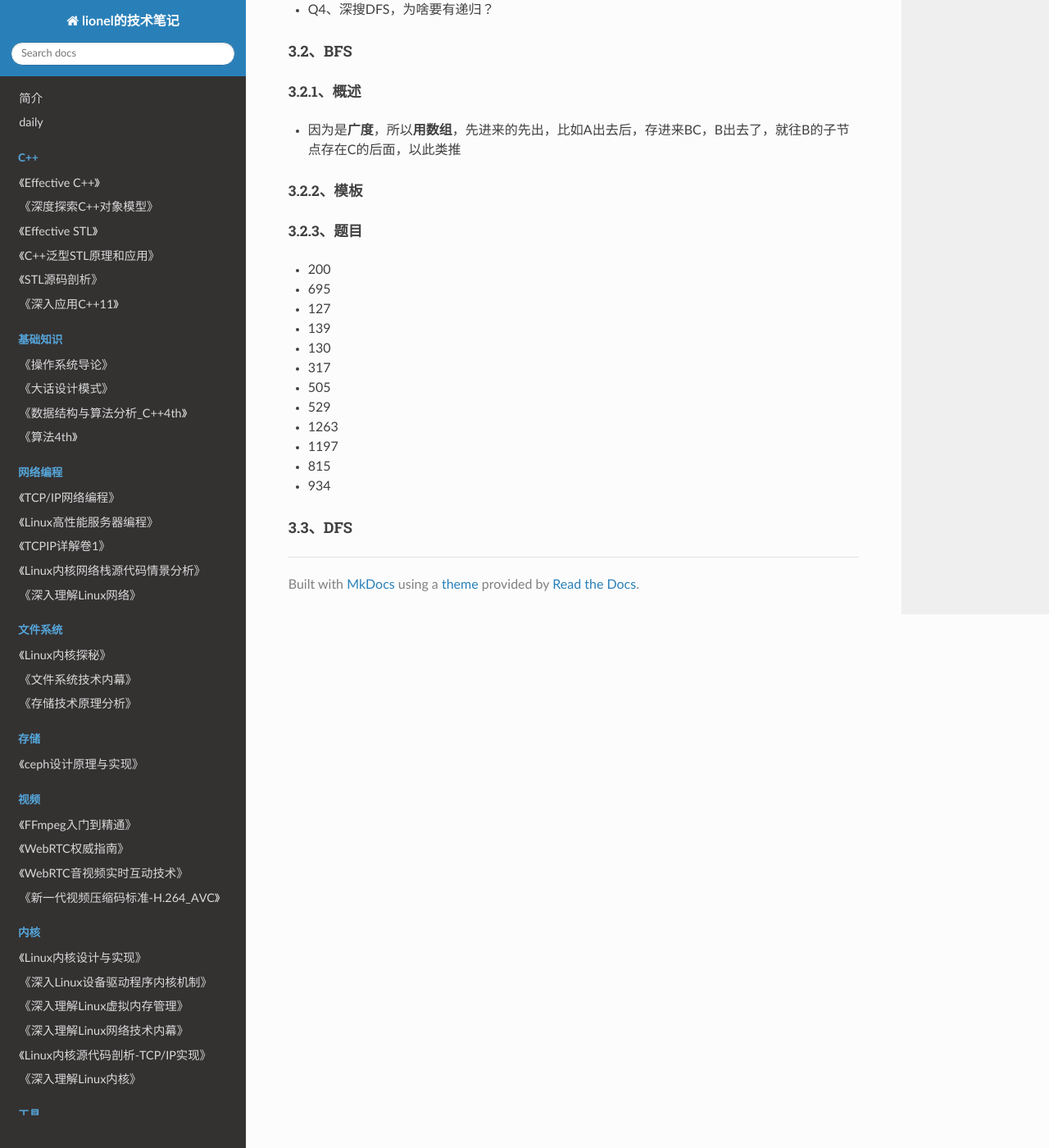
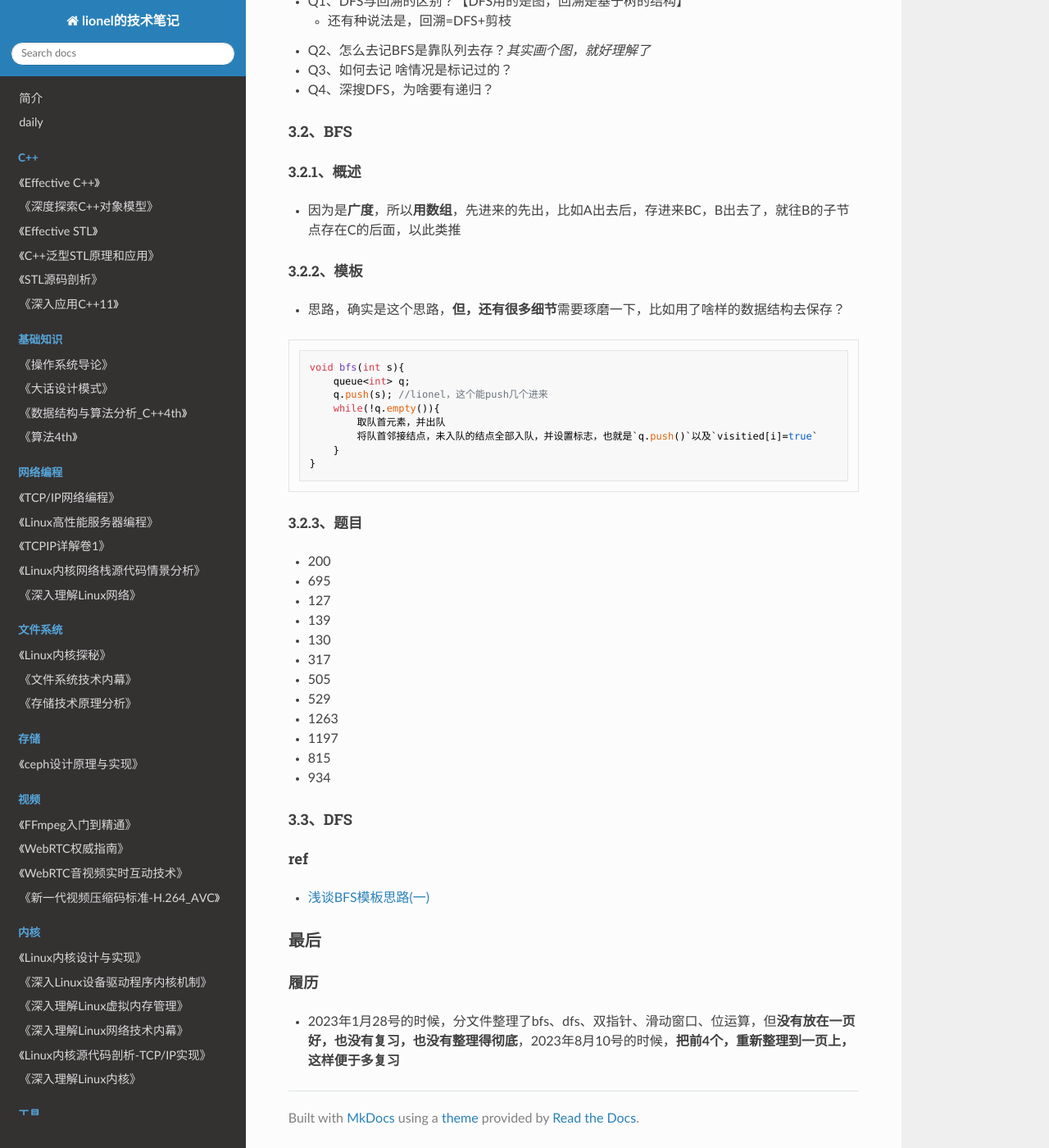
Before and after one commit to wolflion/booknotes, an MkDocs documentation site: the page built from docs/408/天行-算法设计与实现.md, in a window 1280 px wide and 1400 px high, scrolled down 4008 px. Shown: the whole window at 82% size. Built offline with MkDocs 1.6.1, drawn with Linux system fonts in a browser that asks for light colours; nearby versions of some CDN libraries; some of the changed text lies outside the part shown.

Commit message:
Update 天行-算法设计与实现.md

````diff
--- a/docs/408/天行-算法设计与实现.md
+++ b/docs/408/天行-算法设计与实现.md
@@ -86,8 +86,12 @@
 ##### 1.4.2、题目
 
 + 归并，88、合并两个
++ 349、两个数组交集
 
-+ 349、两个数组交集
+#### 自己其它的笔记
+
++ 125、384、167、345（当时写了这个题号）
++ github.com/yzhu798 有个面视宝典，做成pdf了
 
 #### ref
 
@@ -162,6 +166,21 @@
 
 ##### 3.2.2、模板
 
++ 思路，确实是这个思路，**但，还有很多细节**需要琢磨一下，比如用了啥样的数据结构去保存？
+
+```cpp
+void bfs(int s){
+    queue<int> q;
+    q.push(s); //lionel，这个能push几个进来
+    while(!q.empty()){
+        取队首元素，并出队
+        将队首邻接结点，未入队的结点全部入队，并设置标志，也就是`q.push()`以及`visitied[i]=true`
+    }
+}
+```
+
+
+
 ##### 3.2.3、题目
 
 + 200
@@ -178,3 +197,13 @@
 + 934
 
 #### 3.3、DFS
+
+#### ref
+
++ [浅谈BFS模板思路(一)](https://blog.csdn.net/weixin_44572229/article/details/121304289)
+
+### 最后
+
+#### 履历
+
++ 2023年1月28号的时候，分文件整理了bfs、dfs、双指针、滑动窗口、位运算，但**没有放在一页好，也没有复习，也没有整理得彻底**，2023年8月10号的时候，**把前4个，重新整理到一页上，这样便于多复习**
````
